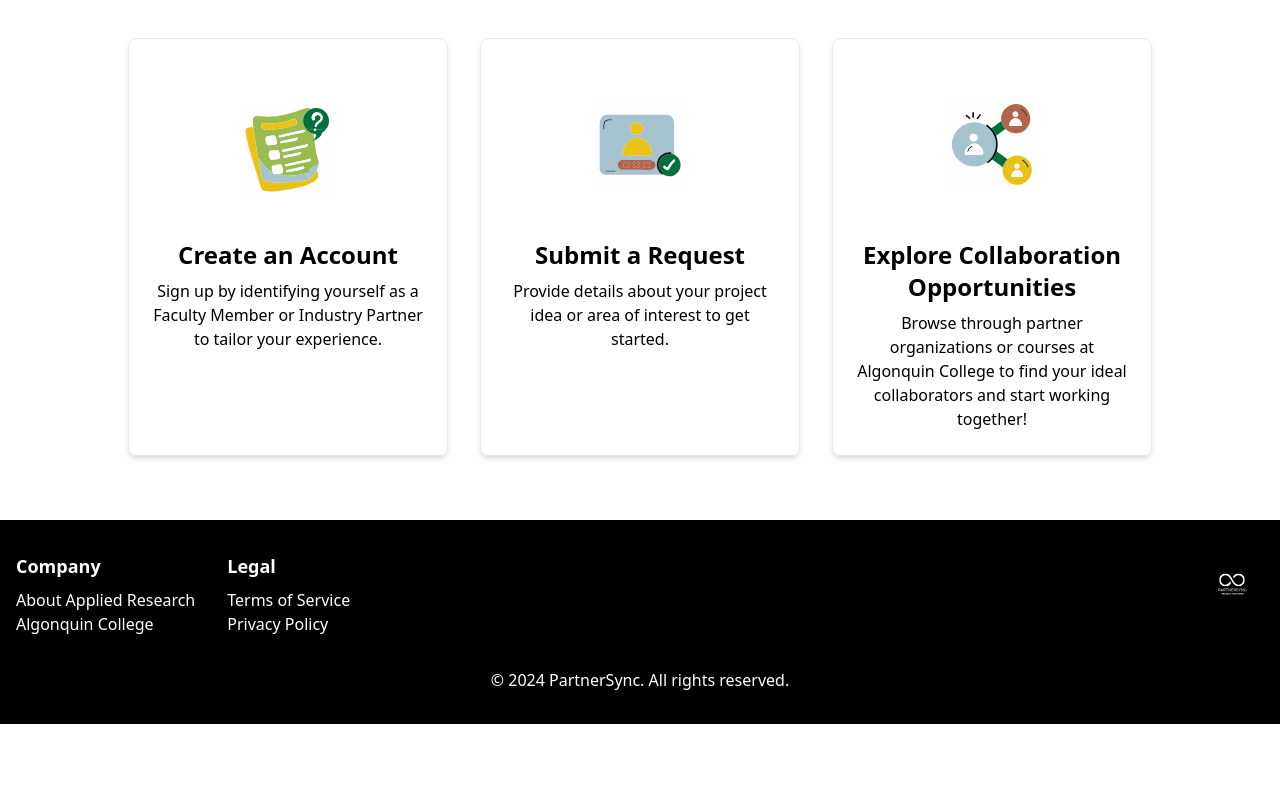
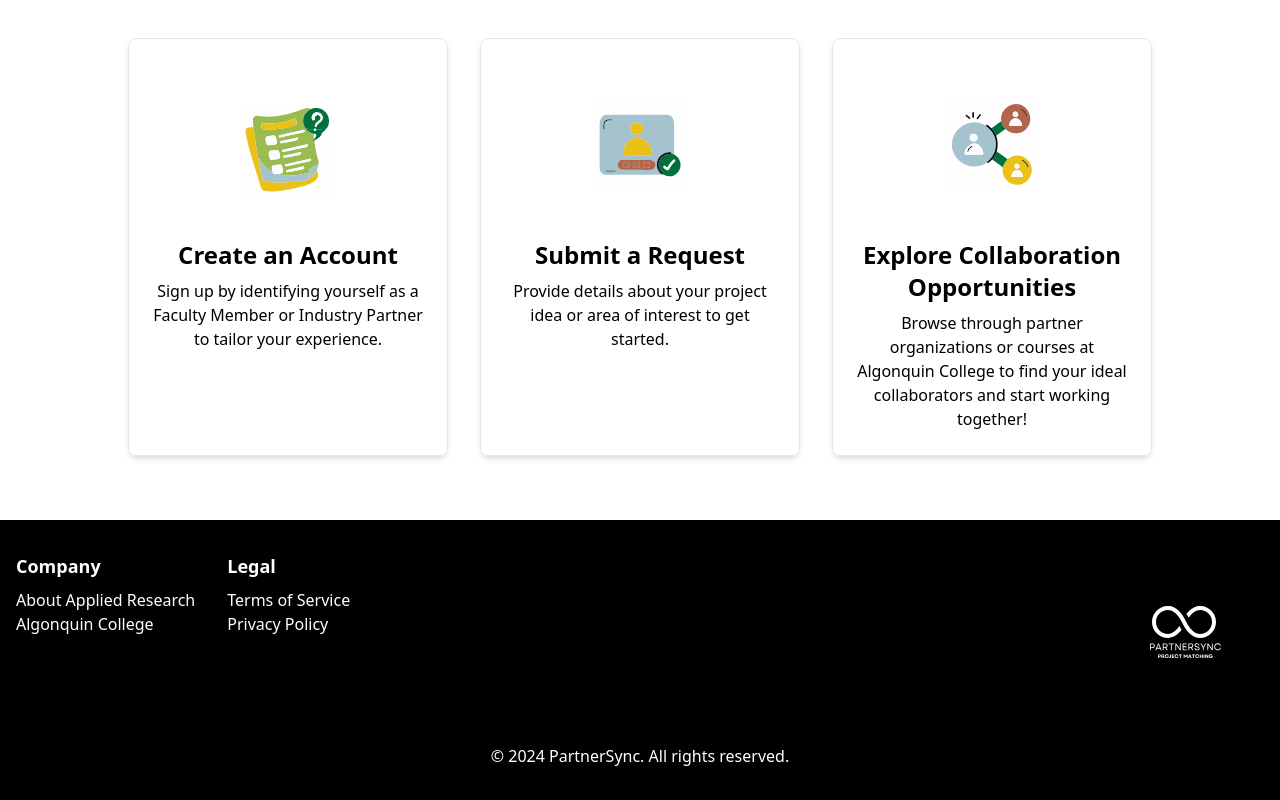
Before and after one commit to Chinurum-Omenuko/partnersync-front-end, a plain HTML site: page login/index.html in a window 1280 px wide. Shown: the part 826-1626 px from the top of the page. Before the commit the page ends 1550 px from the top, so only its background shows below. Drawn offline with nearby package versions, Linux system fonts and the light colour scheme.

Commit message:
Fixes logo on the footer and adds info on the hero content

```diff
--- a/login/index.html
+++ b/login/index.html
@@ -20,7 +20,7 @@
         <!-- Hero Content -->
         <div class="hero-content relative z-20 flex flex-col justify-center items-center h-full">
             <h1 class="text-4xl font-bold mb-4">PartnerSync</h1>
-            <p class="text-xl mb-6">Connecting Projects with Talent</p>
+            <p class="text-xl mb-6">A Tool to Connect Projects with Talent</p>
             <button class="get-started-btn bg-[#EAC117] text-white px-6 py-3 rounded" onclick="openSignUpModal()">Get Started</button>
         </div>
 
@@ -55,7 +55,7 @@
 <footer class="bg-black text-white py-8">
     <div class="footer-content max-w-7xl mx-auto flex flex-col md:flex-row justify-between items-start gap-8 px-4">
         <!-- Company and Legal Information -->
-            <div class="info-section flex flex-col md:flex-row gap-8">
+        <div class="info-section flex flex-col md:flex-row gap-8 flex-1">
             <!-- Company Information -->
             <div class="company-info">
                 <h4 class="text-lg font-bold mb-2">Company</h4>
@@ -72,14 +72,15 @@
         </div>
 
         <!-- Logo Section -->
-            <div class="footer-logo">
-                <img src="/images/whitelogo.svg" alt="PartnerSync Logo" class="h-16 w-auto">
+        <div class="footer-logo self-start md:mt-0 mt-4">
+            <img src="/images/whitelogo.svg" alt="PartnerSync Logo" class="h-32 w-auto md:h-36 lg:h-40">
         </div>
     </div>
 
     <!-- Copyright Information -->
     <p class="text-center mt-8">&copy; 2024 PartnerSync. All rights reserved.</p>
 </footer>
+
 
     <!-- Sign In Modal -->
     <div id="signInModal" class="modal fixed top-0 left-0 w-full h-full flex items-center justify-center bg-black bg-opacity-50 hidden z-30">
```
Lines whose indentation alone changed are shown as unchanged.
